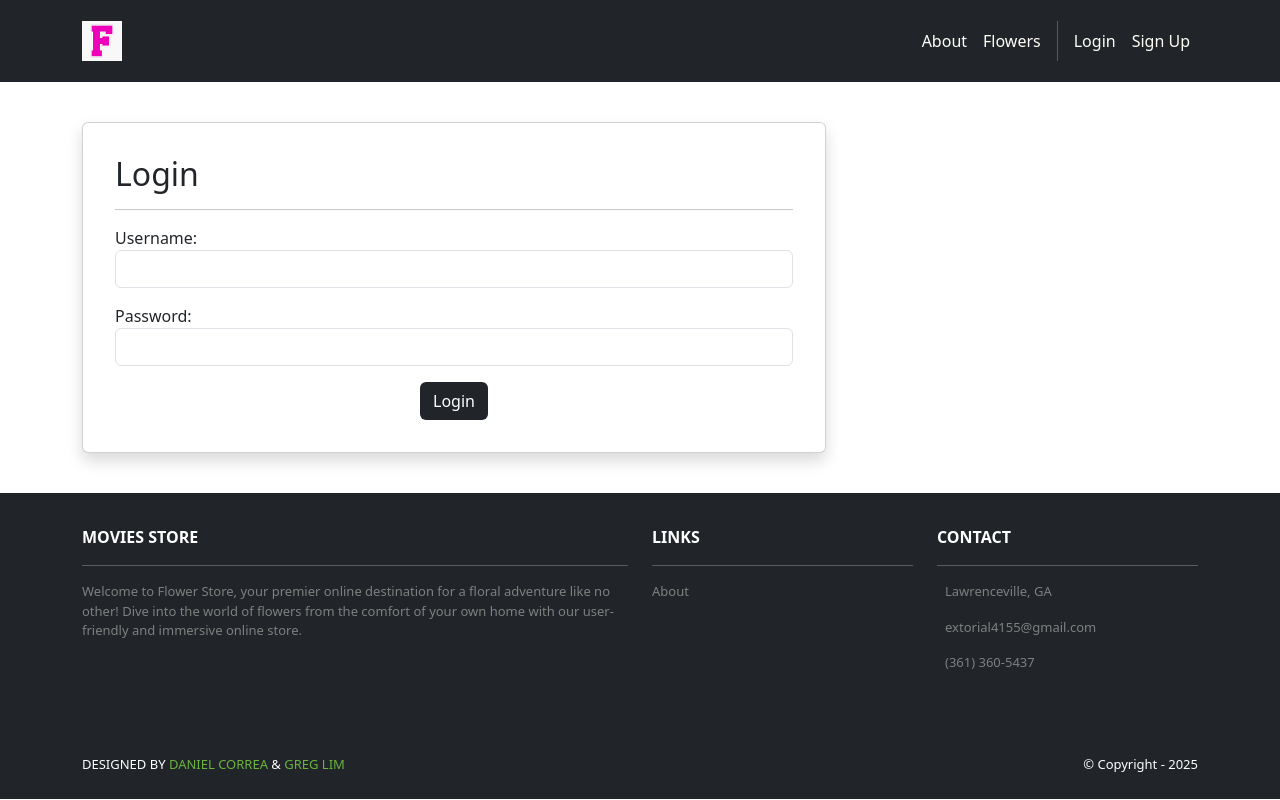
After one commit to Extorial/Flower-Store, a Django app: page /accounts/login in a window 1280 px wide. The commit adds this page. Run offline with Django 5.2, Linux system fonts and the light colour scheme; some libraries are stand-ins or nearby versions; some web fonts are replaced.

Commit message:
Implement login logout
Implement login logout with django and update looks with boostrap. Finished chapter 8 of Django book.

```diff
--- /dev/null
+++ b/flowerstore/accounts/templates/accounts/login.html
@@ -0,0 +1,42 @@
+{% extends 'base.html' %}
+{% block content %}
+
+{% load static %}
+
+
+<div class="p-3 mt-4">
+    <div class="container">
+        <div row="justify-content-center">
+            <div class="col-md-8">
+                <div class="card shadow p-3 mb-4 rounded">
+                    <div class="card-body">
+                        <h2>Login</h2>
+                        <hr />
+                        {% if template_data.error %}
+                        <div class="alert alert-danger" role="alert">
+                            {{ template_data.error }}
+                        </div>
+                        {% endif %}
+                        <form method="POST">
+                            {%csrf_token %}
+                            <p>
+                                <label for="username">Username:</label>
+                                <input id="username" type="text" name="username" required autocomplete="username" class="form-control">
+                            </p>
+                            <p>
+                                <label for="password">Password:</label>
+                                <input id="password" type="text" name="password" required autocomplete="current-password" class="form-control">
+                            </p>
+                            <div class="text-center">
+                                <button type="submit" class="btn bg-dark text-white">
+                                    Login
+                                </button>
+                            </div>
+                        </form>
+                    </div>
+                </div>
+            </div>
+        </div>
+    </div>
+</div>
+{% endblock content %}
--- a/flowerstore/accounts/templates/accounts/signup.html
+++ b/flowerstore/accounts/templates/accounts/signup.html
@@ -1,7 +1,7 @@
-{ % extends 'base.html' % }
+{% extends 'base.html' %}
 {% block content %}
 
-{% load static %}
+
 <div class="p-3 mt-4">
     <div class="container">
         <div class="row justify-content-center">
--- a/flowerstore/accounts/urls.py
+++ b/flowerstore/accounts/urls.py
@@ -4,4 +4,5 @@ from . import views
 urlpatterns = [
     path('signup', views.signup, name='accounts.signup'),
     path('login', views.login, name='accounts.login'),
+    path('logout', views.login, name='accounts.logout'),
 ]
--- a/flowerstore/accounts/views.py
+++ b/flowerstore/accounts/views.py
@@ -1,8 +1,14 @@
 from django.shortcuts import render
-from django.contrib.auth import login as auth_login, authenticate
+from django.contrib.auth import login as auth_login, authenticate, logout as auth_logout
 from django.shortcuts import redirect
 from .forms import CustomUserCreationForm, CustomErrorList
+from django.contrib.auth.decorators import login_required
 # Create your views here.
+
+@login_required
+def logout(request):
+    auth_logout(request)
+    return redirect('home.index')
 
 def login(request):
     template_data = {}
@@ -28,7 +34,7 @@ def signup(request):
         form = CustomUserCreationForm(request.POST, error_class=CustomErrorList)
         if form.is_valid():
             form.save()
-            return redirect('home')
+            return redirect('accounts.login')
         else:
             template_data['form'] = form
             return render(request, 'accounts/signup.html', {'template_data': template_data})
--- a/flowerstore/flowerstore/templates/base.html
+++ b/flowerstore/flowerstore/templates/base.html
@@ -46,7 +46,12 @@
                     <a class="nav-link" href="{% url 'home.about' %}">About</a>
                     <a class="nav-link" href="{% url 'flowers.index' %}">Flowers</a>
                     <div class="vr bg-white mx-2 d-none d-lg-block"></div>
+                    {% if user.is_authenticated %}
+                    <a class="nav-link" href="{% url 'accounts.logout' %}"> Logout ({{ user.username }})</a>
+                    {% else %}
+                    <a class="nav-link" href="{% url 'accounts.login' %}">Login</a>
                     <a class="nav-link" href="{% url 'accounts.signup' %}">Sign Up</a>
+                    {% endif %}
                 </div>
             </div>
         </div>
```
Also changed, not shown: flowerstore/db.sqlite3.
